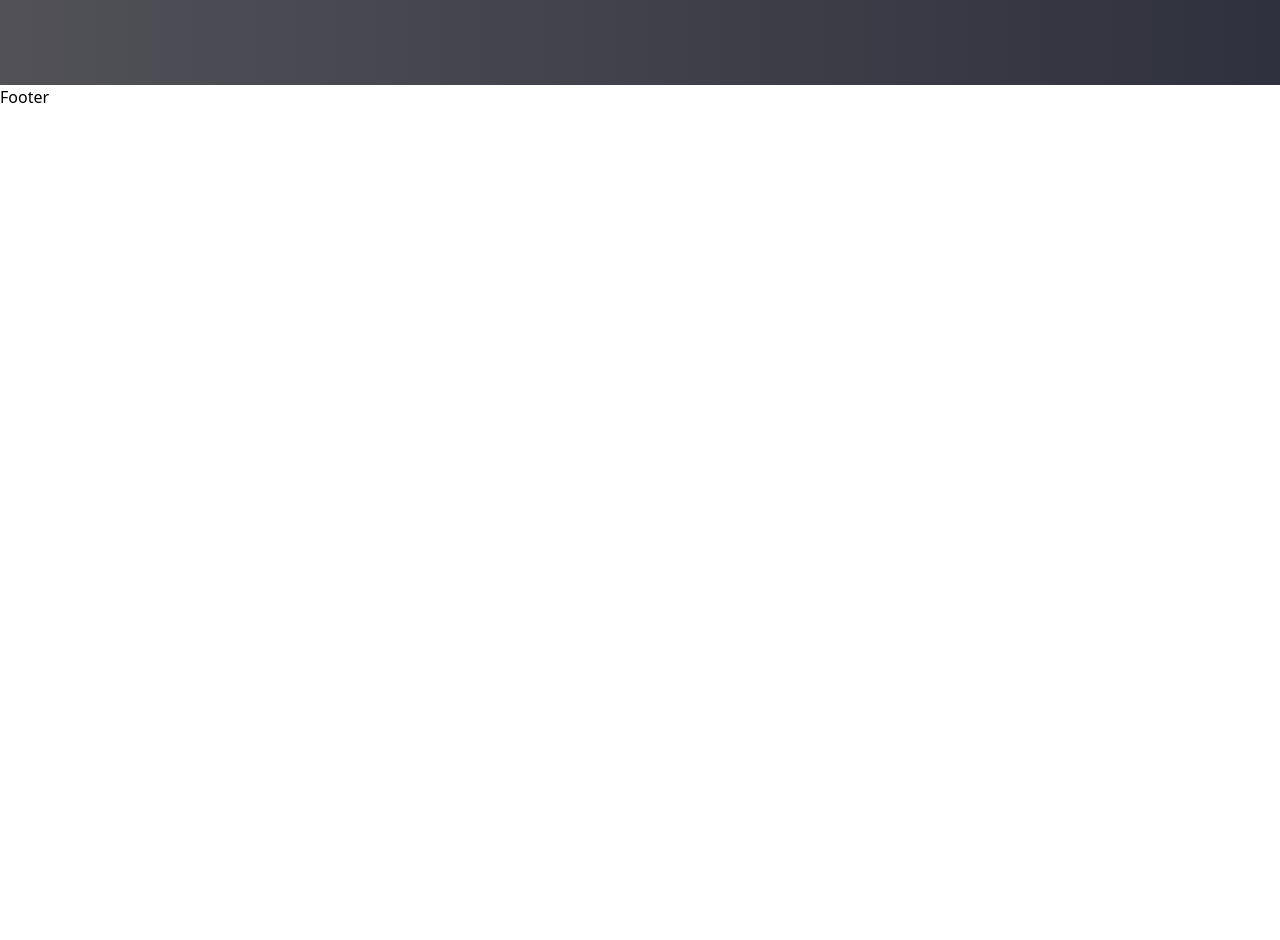
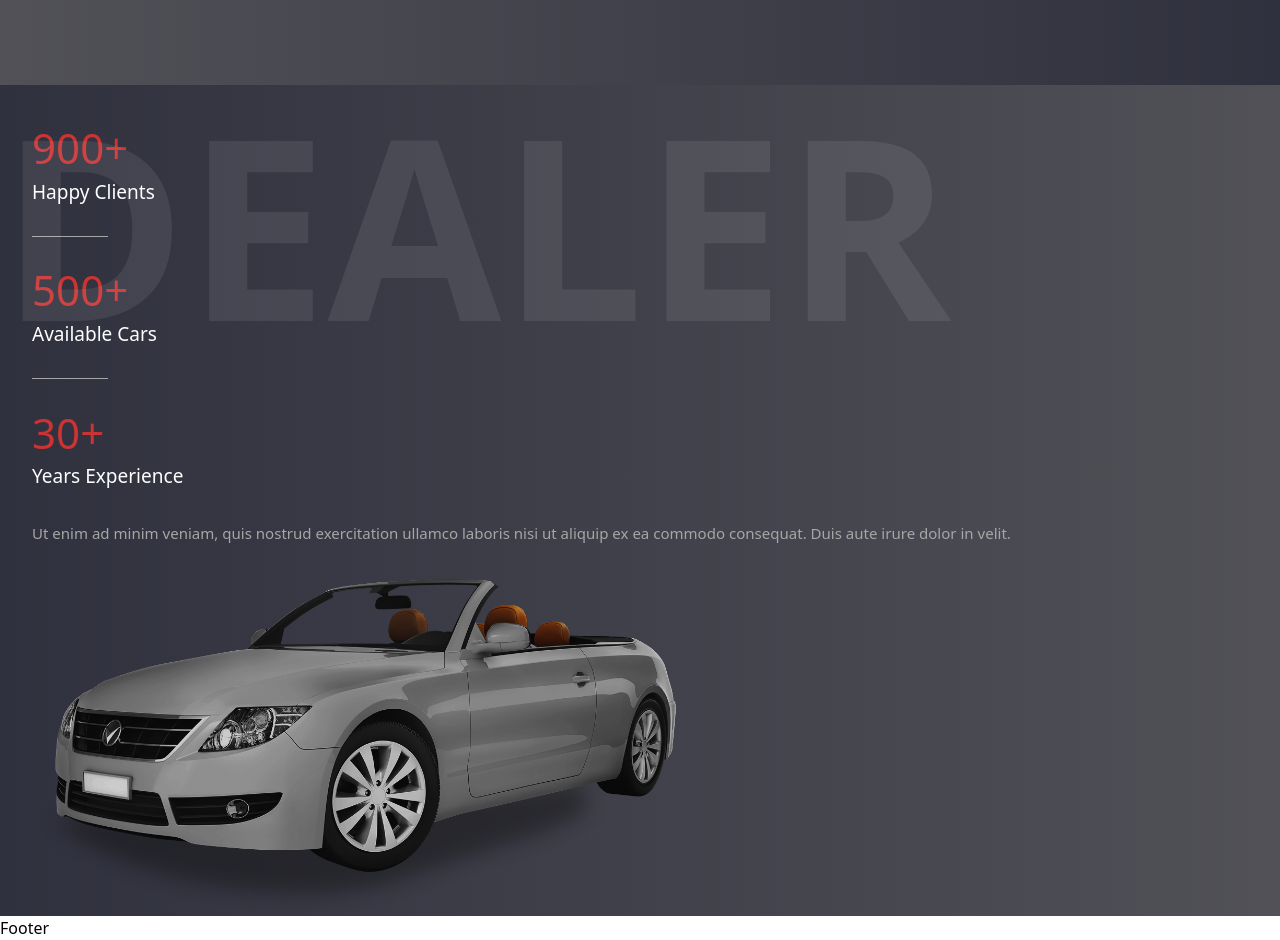
Before and after one commit to jdy8739/markup-2, a React (Vite) app: page / in a window 1280 px wide. Shown: the part 540-1480 px from the top of the page. Before the commit the page ends 800 px from the top, so only its background shows below. Built offline with nearby package versions, Linux system fonts and the light colour scheme.

Commit message:
car section markup

```diff
--- a/src/components/blocks/Car.tsx
+++ b/src/components/blocks/Car.tsx
@@ -1,5 +1,48 @@
+import car from '../../../public/images/CAR.png';
+
 const Car = () => {
-  return <section></section>;
+  return (
+    <section
+      className="
+      pt-[2.50rem]
+      px-[2.00rem]
+      bg-linear-to-l
+      from-[#515157]
+      to-[#30313E]
+      overflow-hidden
+      relative
+      flex
+      flex-col
+      gap-[1.88rem]"
+    >
+      <div className="absolute top-0 left-0 text-[15.75rem] font-bold text-[#FEFEFE] leading-[1.1] opacity-8">
+        DEALER
+      </div>
+      <ul className="flex flex-col gap-[1.88rem]">
+        <li className="flex flex-col gap-[0.38rem]">
+          <div className="text-[#CC3333] text-[2.63rem] leading-[1.1] font-medium">900+</div>
+          <div className="text-[#FEFEFE] text-[1.19rem]">Happy Clients</div>
+        </li>
+        <hr className="text-[4.75rem] text-[#A6A6A6] w-[4.75rem]" />
+        <li className="flex flex-col gap-[0.38rem]">
+          <div className="text-[#CC3333] text-[2.63rem] leading-[1.1] font-medium">500+</div>
+          <div className="text-[#FEFEFE] text-[1.19rem]">Available Cars</div>
+        </li>
+        <hr className="text-[4.75rem] text-[#A6A6A6] w-[4.75rem]" />
+        <li className="flex flex-col gap-[0.38rem]">
+          <div className="text-[#CC3333] text-[2.63rem] leading-[1.1] font-medium">30+</div>
+          <div className="text-[#FEFEFE] text-[1.19rem]">Years Experience</div>
+        </li>
+      </ul>
+      <p className="text-[#A6A6A6] text-[0.94rem] leading-[1.6]">
+        Ut enim ad minim veniam, quis nostrud exercitation ullamco laboris nisi ut aliquip ex ea commodo consequat. Duis
+        aute irure dolor in velit.
+      </p>
+      <div className="relative h-[21.31rem]">
+        <img src={car} alt="car" className="absolute bottom-0 left-0 max-w-none h-full" />
+      </div>
+    </section>
+  );
 };
 
 export default Car;
```
Also changed, not shown: public/images/CAR.png (added).
